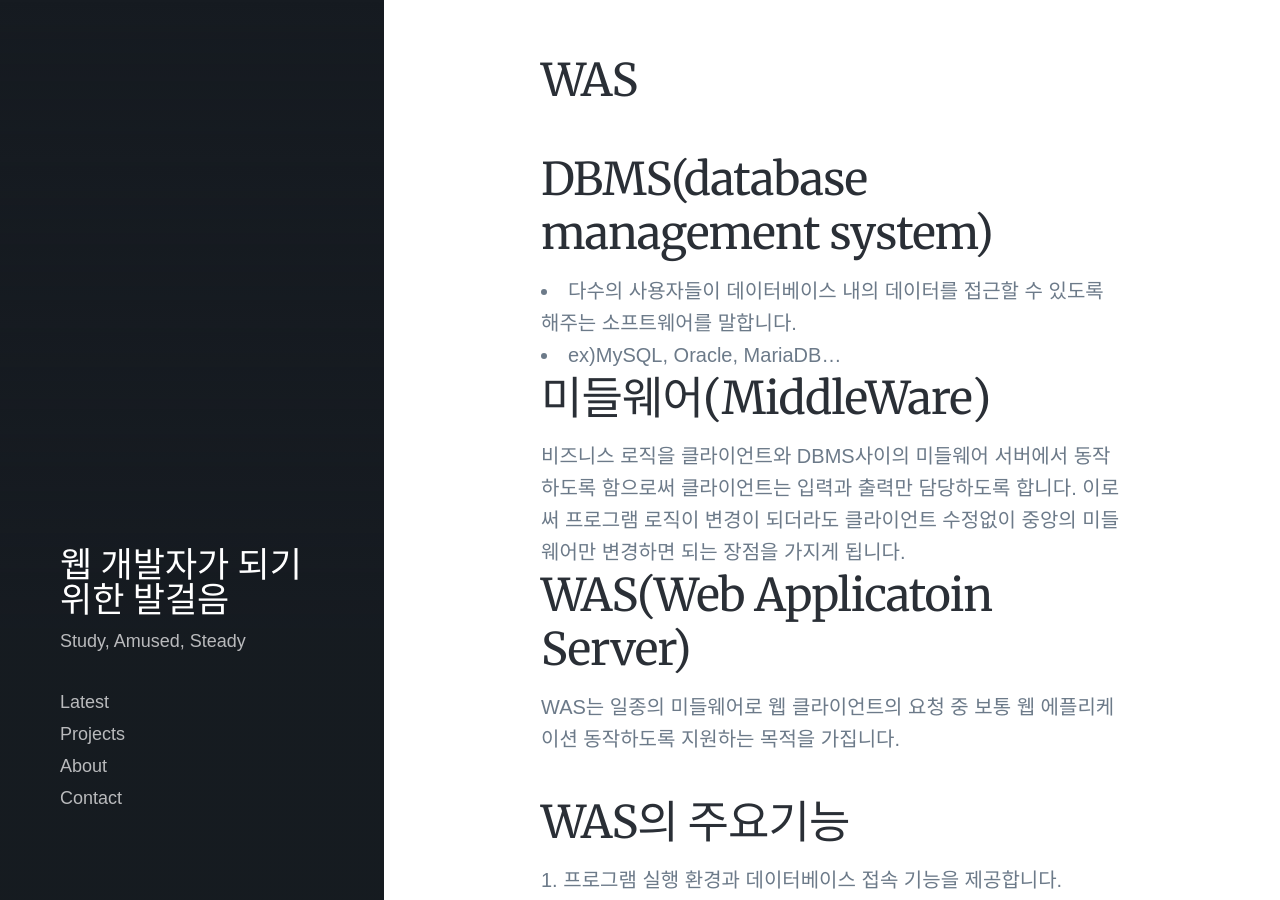
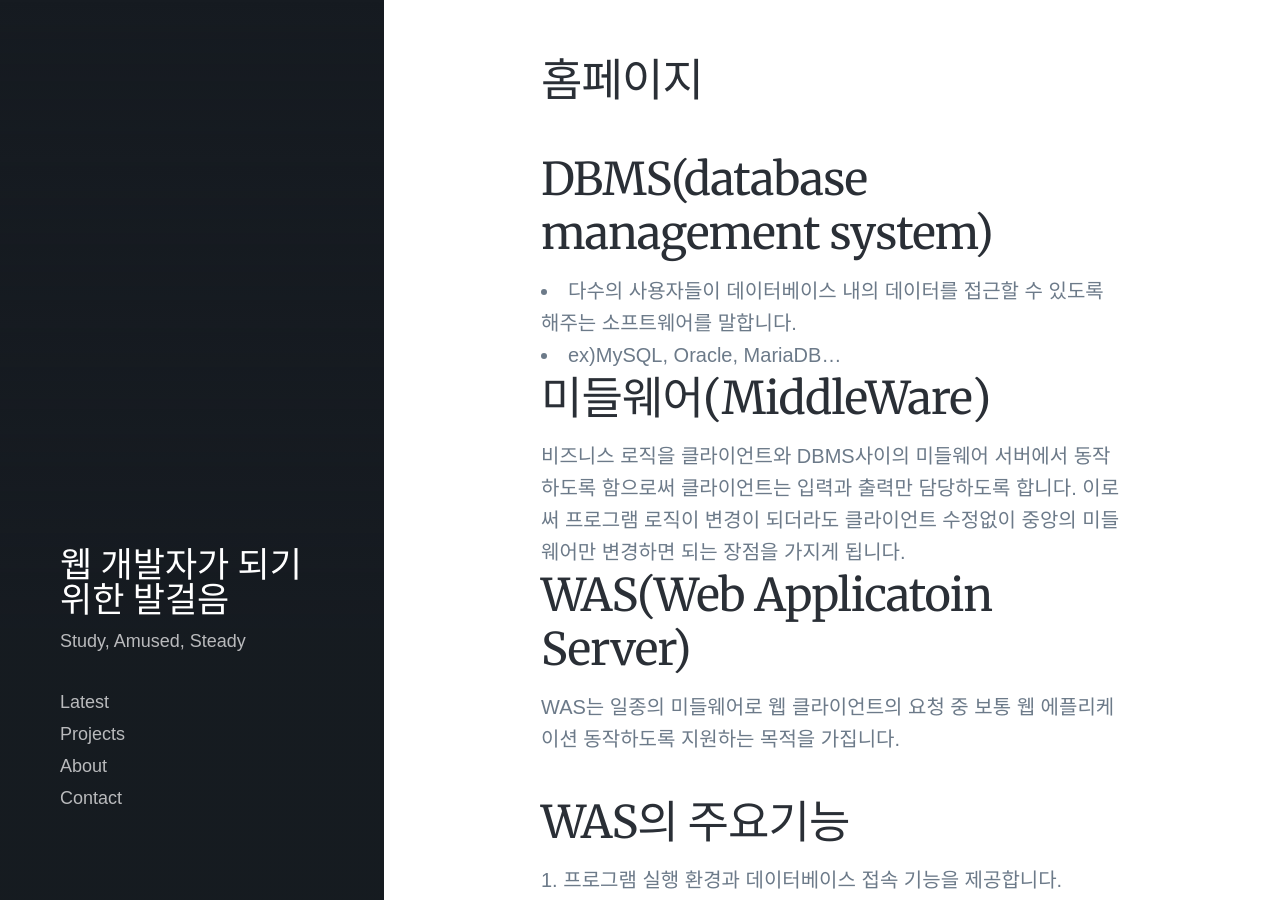
Before and after one commit to lawijdo201/lawijdo201.github.io, a Jekyll site: the page built from _projects/JAVA-SPRING.md, in a window 1280 px wide and 900 px high. Built offline with Jekyll 4.4.1, drawn with Linux system fonts in a browser that asks for light colours; nearby versions of some CDN libraries; some web fonts are replaced.

Commit message:
Update and rename about-WAS.md to JAVA-SPRING.md

```diff
--- a/_projects/about-WAS.md
+++ b/_projects/JAVA-SPRING.md
@@ -1,6 +1,6 @@
 ---
-title: 'WAS'
-date: 2022-07-14
+title: '홈페이지'
+date: 2022-07-27 00:00:00
 featured_image:
 excerpt: WAS, 미들웨어, DBMS
 ---
```
